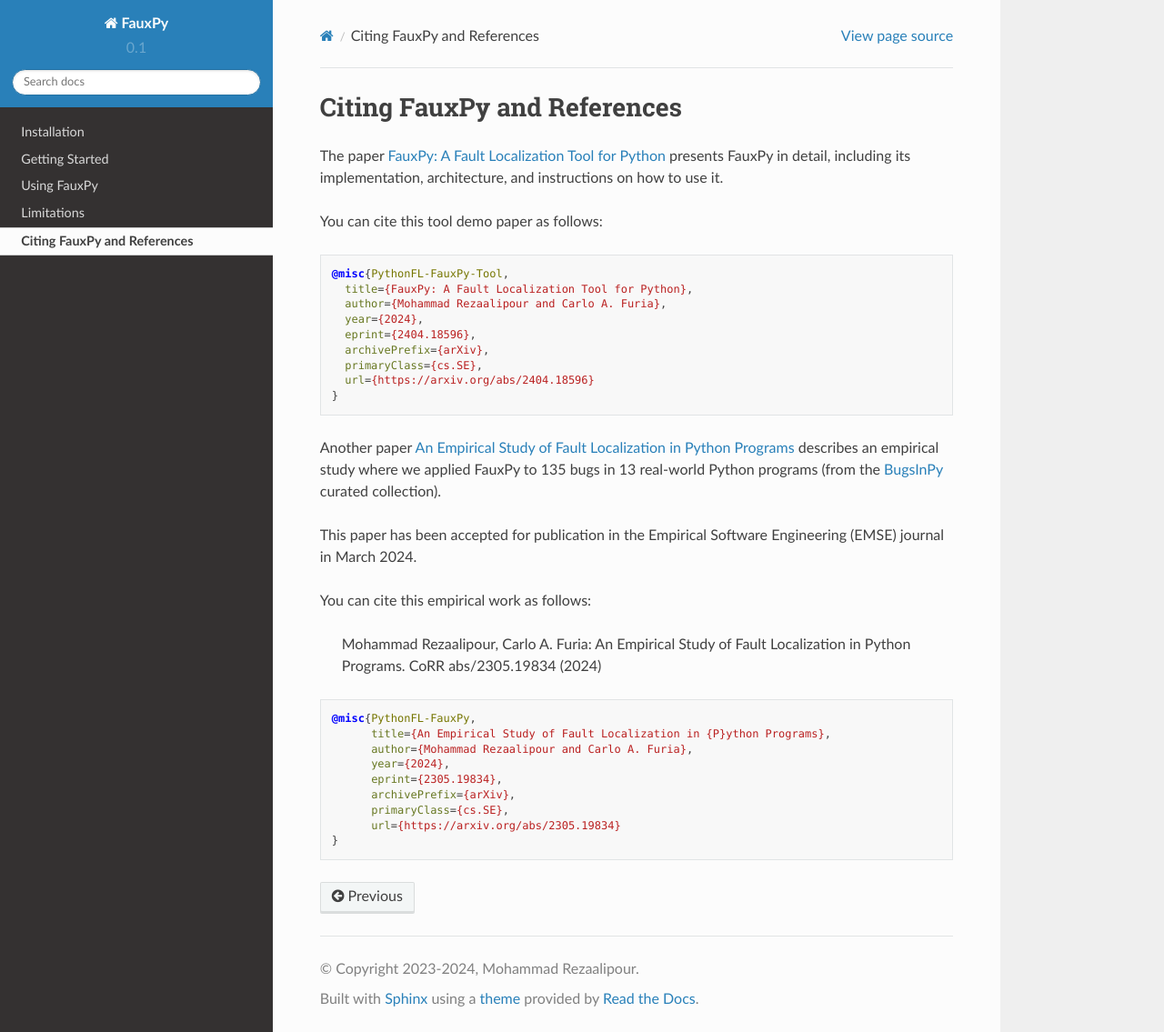
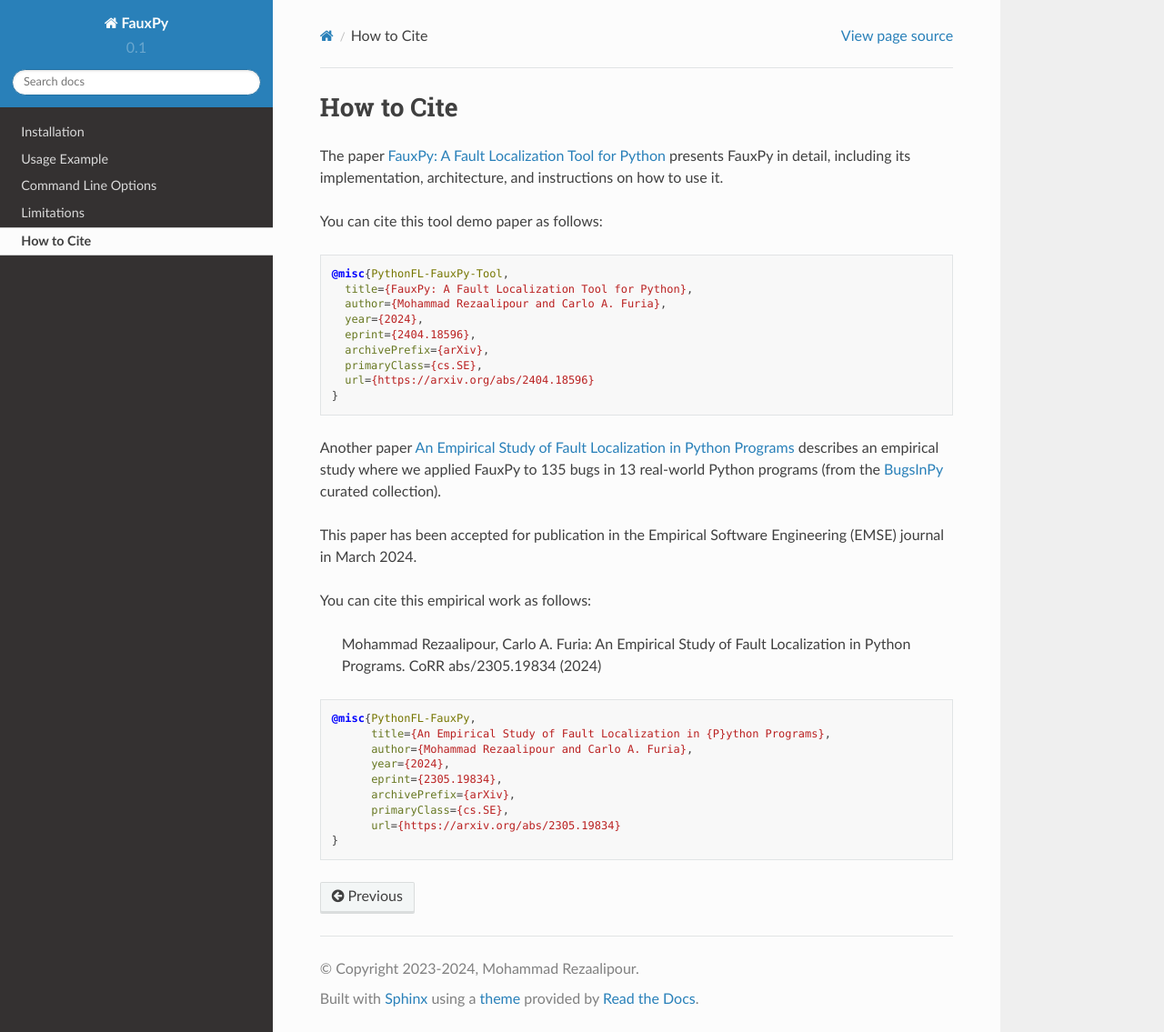
Before and after one commit to atom-sw/fauxpy, a Sphinx documentation site: the page built from docs/source/user/citing_fauxpy_and_references.rst, in a window 1280 px wide and 1135 px high. Shown: the whole window at 91% size. Built offline with Sphinx 7.4.7 and the Read the Docs theme 2.0.0, drawn with Linux system fonts in a browser that asks for light colours.

Commit message:
Update docs title pages

```diff
--- a/docs/source/index.rst
+++ b/docs/source/index.rst
@@ -2,6 +2,8 @@
 FauxPy's documentation
 ======================
 
+.. meta::
+   :google-site-verification: EYJEnxDgQe_QOGhufWaLSL_DjZPlnox075UyuGTVA0E
 
 .. image:: https://badge.fury.io/py/fauxpy.svg
    :target: https://badge.fury.io/py/fauxpy
@@ -12,10 +14,6 @@
 
 .. image:: https://img.shields.io/badge/code%20style-black-000000.svg
    :target: https://github.com/psf/black
-
-.. image:: https://readthedocs.org/projects/fauxpy/badge/?version=latest
-    :target: https://fauxpy.readthedocs.io/en/latest/?badge=latest
-    :alt: Documentation Status
 
 .. image:: https://img.shields.io/github/stars/atom-sw/fauxpy?style=social
    :target: https://github.com/atom-sw/fauxpy
--- a/docs/source/user/citing_fauxpy_and_references.rst
+++ b/docs/source/user/citing_fauxpy_and_references.rst
@@ -1,6 +1,6 @@
-============================
-Citing FauxPy and References
-============================
+===========
+How to Cite
+===========
 
 The paper `FauxPy: A Fault Localization Tool for Python <https://arxiv.org/abs/2404.18596>`_ presents FauxPy in detail, including
 its implementation, architecture, and
--- a/docs/source/user/getting_started.rst
+++ b/docs/source/user/getting_started.rst
@@ -1,6 +1,6 @@
-===============
-Getting Started
-===============
+=============
+Usage Example
+=============
 
 Directory `examples/triangle_area <https://github.com/atom-sw/fauxpy/tree/main/examples/triangle_area>`_
 in FauxPy's repository includes a tutorial
--- a/docs/source/user/using_fauxpy.rst
+++ b/docs/source/user/using_fauxpy.rst
@@ -1,6 +1,6 @@
-============
-Using FauxPy
-============
+====================
+Command Line Options
+====================
 
 FauxPy is implemented as a Pytest plugin, thus using FauxPy boils down
 to passing some custom options to Pytest.
```
